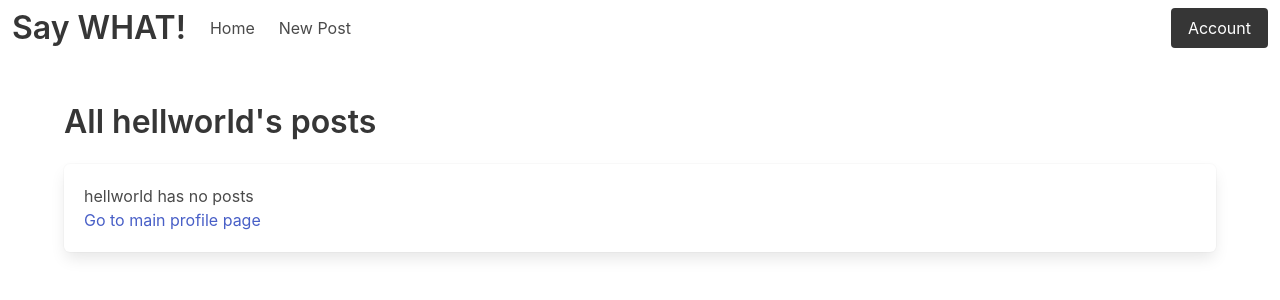
After one commit to lamaqdahodwala/SayWhat-Official, a Django app: page /account/posts/3 in a window 1280 px wide. The commit adds this page. Shown: the top 300 px of the page. Run offline with Django 3.2, Linux system fonts and the light colour scheme; data comes from the database, SQL or seed files in the repository; both versions use the stored data as it was after the commit; parts of the project's set-up code (start-up, migrations or seed data) failed here and were passed over.

Commit message:
added "view all" for comments and post

```diff
--- a/saywhat/accounts/urls.py
+++ b/saywhat/accounts/urls.py
@@ -3,5 +3,7 @@ from . import views
 
 urlpatterns = [
     path('signup', views.SignUpView.as_view(), name='signup'),
-    path('id/<int:user_id>', views.view_account, name='view_account')
+    path('id/<int:user_id>', views.view_account, name='view_account'),
+    path('posts/<int:user_id>', views.view_posts, name='view_posts'),
+    path('comments/<int:user_id>', views.view_comments, name='view_comments')
 ]
--- a/saywhat/accounts/views.py
+++ b/saywhat/accounts/views.py
@@ -11,8 +11,24 @@ class SignUpView(CreateView):
 
 def view_account(req, user_id):
     try:
-        user = req.user
+        user = User.objects.get(pk=user_id)
         return render(req, 'user.html', {'user': user})
     except Exception as e:
         print_exc()
         return render(req, 'user_not_found.html')
+
+def view_posts(req, user_id):
+    try:
+        user = User.objects.get(pk=user_id)
+        return render(req, 'view_all_posts_or_comments.html', {'user': user, 'item': 'posts'})
+    except Exception as e:
+        print_exc()
+        return render(req, 'user_not_found.html')
+
+def view_comments(req, user_id):
+    try:
+        user = User.objects.get(pk=user_id)
+        return render(req, 'view_all_posts_or_comments.html', {'user': user, 'item': 'comments'})
+    except Exception as e:
+        print_exc()
+        return render(req, 'user_not_found.html')
--- a/saywhat/main/urls.py
+++ b/saywhat/main/urls.py
@@ -8,5 +8,5 @@ urlpatterns = [
     path('upvote/<int:pk>', views.like_post, name='like_post'),
     path('comment/<int:pk>', views.new_comment, name='comment'),
     path('delete/<int:pk>', views.DeletePost.as_view(), name='delete'),
-    path('edit/<int:pk>', views.EditPost.as_view(), name='edit')
+    path('edit/<int:pk>', views.EditPost.as_view(), name='edit'),
 ]
--- a/saywhat/main/views.py
+++ b/saywhat/main/views.py
@@ -1,8 +1,9 @@
 from django.shortcuts import render, get_object_or_404
 from .forms import PostModelForm, CommentModelForm
 from time import asctime
+from django.contrib.auth.models import User
 from django.http import HttpResponseRedirect
-from .models import Post
+from .models import Post, Comment
 from django.views.generic import ListView, DeleteView, UpdateView
 
 
--- a/saywhat/templates/user.html
+++ b/saywhat/templates/user.html
@@ -34,8 +34,8 @@
                             "{{i.body}}" | on <a href="{% url 'detail' i.post.pk %}">{{i.post.title}}</a>
                         </p>
                     {% empty %}
-                        <p>
-                            {{user.username}} has no posts yet :(
+                        <p class="is-small">
+                            {{user.username}} has no comments yet :(
                         </p>
                     {% endfor %}
                 </div>
--- /dev/null
+++ b/saywhat/templates/view_all_posts_or_comments.html
@@ -0,0 +1,26 @@
+{% extends 'base.html' %}
+
+{% block content %}
+<div class="container">
+    <br>
+    <h1 class="title">All {{user.username}}'s {{item}}</h1>
+    <div class="columns">
+        <div class="column">
+            <div class="box">
+                {% for i in posts %}
+                    {% if item == 'posts' %}
+                        <a href="{% url 'detail' i.pk %}">{{i.title}}</a>
+                    {% else %}
+                        <p>
+                            {{i.body}} | <a href="{% url 'detail' i.post.pk %}">{{i.post.title}}</a>
+                        </p>
+                    {% endif %}
+                {% empty %}
+                    <p>{{user.username}} has no {{item}}</p>
+                {% endfor %}
+                <a href="{% url 'view_account' user.pk %}">Go to main profile page</a>
+            </div>
+        </div>
+    </div>
+</div>
+{% endblock %}
```
Also changed, not shown: saywhat/db.sqlite3.
